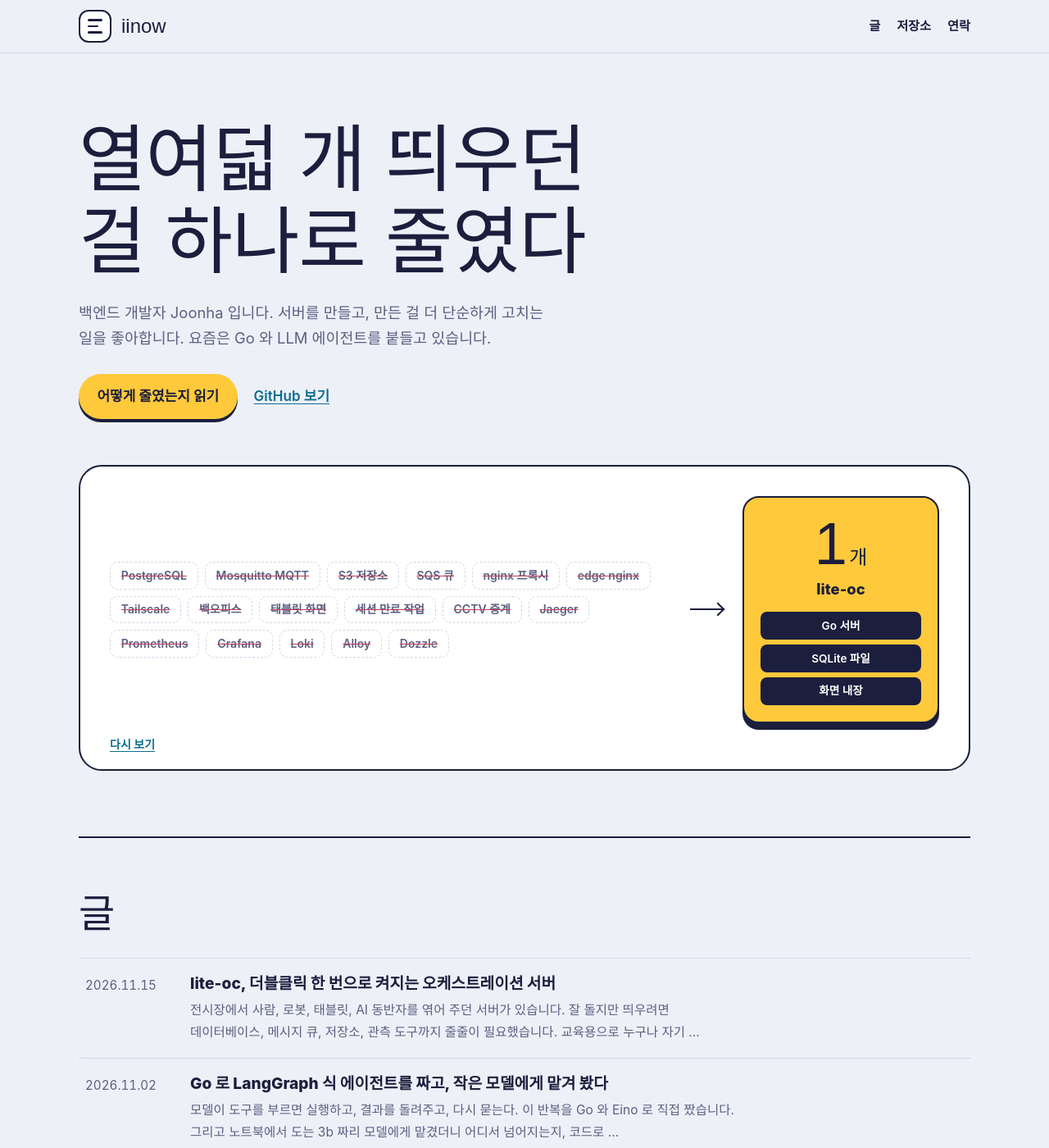
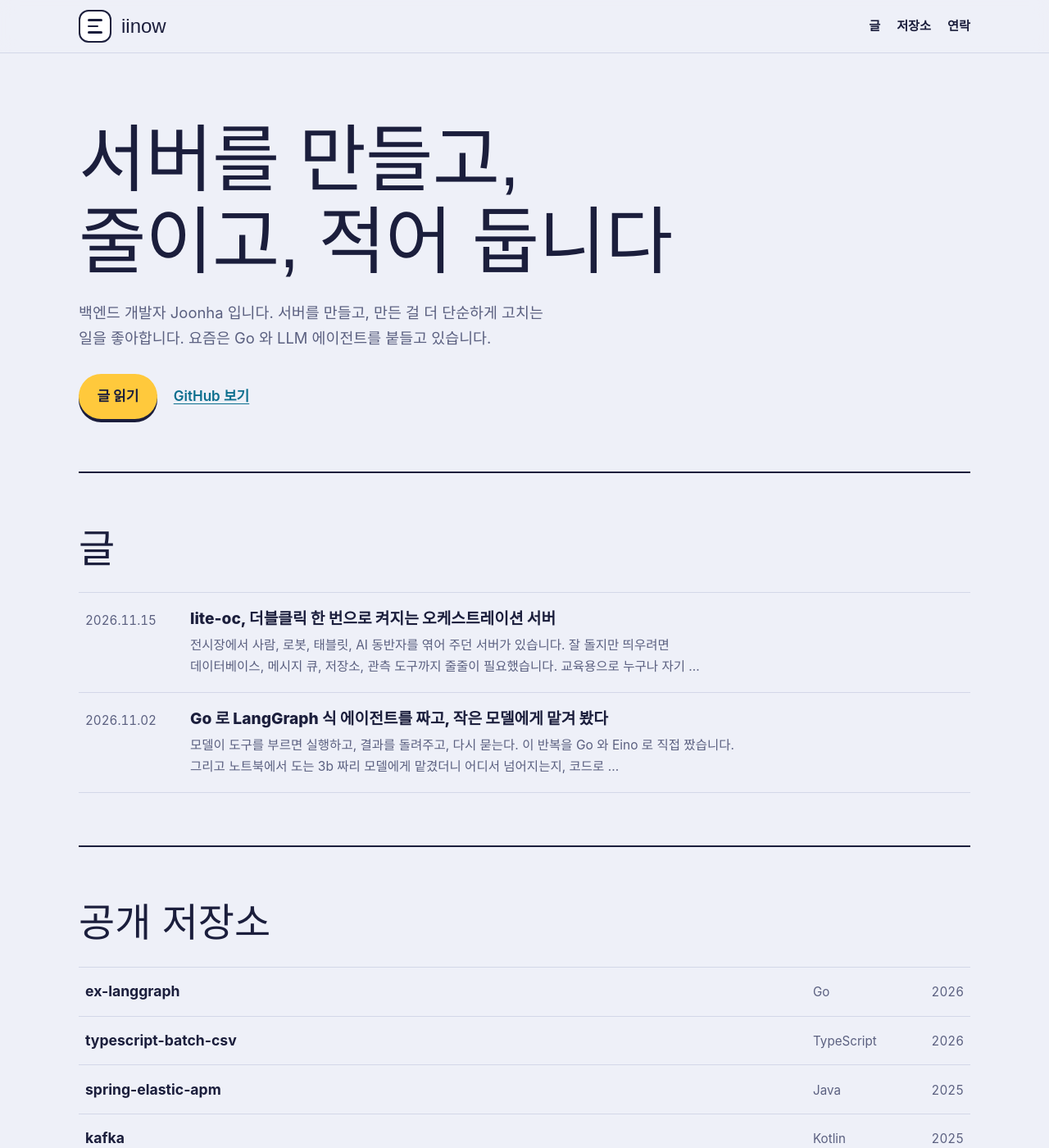
Before and after one commit to iinow/iinow.github.io, a Jekyll site: the page built from index.html, in a window 1280 px wide and 1400 px high. Shown: the whole window at 82% size. Built offline with Jekyll 4.4.1, drawn with Linux system fonts in a browser that asks for light colours; some web fonts are replaced.

Commit message:
첫 화면 히어로를 소개만 남기고, 합쳐지는 애니메이션은 lite-oc 글 안으로
Co-Authored-By: Claude Fable 5.2 <noreply@anthropic.com>

```diff
--- a/index.html
+++ b/index.html
@@ -3,28 +3,12 @@ layout: default
 ---
 <section class="hero">
   <div class="hero-text">
-    <h1>열여덟 개 띄우던 걸 하나로 줄였다</h1>
+    <h1>서버를 만들고, 줄이고, 적어 둡니다</h1>
     <p class="lead">백엔드 개발자 Joonha 입니다. 서버를 만들고, 만든 걸 더 단순하게 고치는 일을 좋아합니다. 요즘은 Go 와 LLM 에이전트를 붙들고 있습니다.</p>
     <p class="hero-links">
-      <a class="btn" href="/posts/lite-oc/">어떻게 줄였는지 읽기</a>
+      <a class="btn" href="#posts">글 읽기</a>
       <a class="plain" href="https://github.com/iinow">GitHub 보기</a>
     </p>
-  </div>
-
-  <div class="stage" id="stage">
-    <div class="cloud" id="cloud" aria-hidden="true"></div>
-    <div class="arrow" aria-hidden="true"></div>
-    <div class="box" id="box">
-      <p class="count"><span id="count">18</span><span class="unit">개</span></p>
-      <p class="box-name">lite-oc</p>
-      <ul class="inside">
-        <li>Go 서버</li>
-        <li>SQLite 파일</li>
-        <li>화면 내장</li>
-      </ul>
-    </div>
-    <p class="sr-only">PostgreSQL, MQTT, S3, SQS, nginx, Grafana 등 따로 띄우던 서비스 열여덟 개가 실행 파일 하나로 합쳐졌다.</p>
-    <button class="replay" id="replay" type="button">다시 보기</button>
   </div>
 </section>
 
--- a/main.js
+++ b/main.js
@@ -3,7 +3,7 @@ if ('serviceWorker' in navigator) {
   navigator.serviceWorker.getRegistrations().then((rs) => rs.forEach((r) => r.unregister())).catch(() => {})
 }
 
-// ── 히어로: 따로 띄우던 서비스가 상자 하나로 들어간다 ──
+// ── lite-oc 글: 따로 띄우던 서비스가 상자 하나로 들어간다 ──
 const SERVICES = [
   'PostgreSQL', 'Mosquitto MQTT', 'S3 저장소', 'SQS 큐', 'nginx 프록시', 'edge nginx',
   'Tailscale', '백오피스', '태블릿 화면', '세션 만료 작업', 'CCTV 중계',
@@ -78,8 +78,13 @@ if (cloud) {
 
   replay.addEventListener('click', play)
   replay.disabled = true
-  if (document.readyState === 'complete') play()
-  else addEventListener('load', play)
+  // 무대가 화면에 들어오면 한 번 재생
+  if ('IntersectionObserver' in window) {
+    const io = new IntersectionObserver((es) => {
+      if (es.some((e) => e.isIntersecting)) { io.disconnect(); play() }
+    }, { threshold: 0.6 })
+    io.observe(box)
+  } else play()
 }
 
 // ── 화면 탭: <div class="shots"> 마다 따로 동작 ──
--- a/style.css
+++ b/style.css
@@ -95,7 +95,7 @@ main { padding: 0 1rem; }
 /* 히어로 */
 .hero {
   max-width: var(--wrap); margin: 0 auto;
-  padding: clamp(2.5rem, 7vw, 5rem) 0 clamp(3rem, 7vw, 5rem);
+  padding: clamp(2.5rem, 7vw, 5rem) 0 clamp(2.5rem, 6vw, 4rem);
   display: grid; gap: clamp(2rem, 5vw, 3.5rem);
 }
 .hero h1 {
@@ -163,7 +163,10 @@ main { padding: 0 1rem; }
 .summary { margin-top: 1.25rem; font-size: 1.15rem; }
 
 .prose > * { max-width: var(--text); }
-.prose > .facts, .prose > .shots, .prose > .wide, .prose > .loop { max-width: none; }
+.prose > .facts, .prose > .shots, .prose > .wide, .prose > .loop, .prose > .stage { max-width: none; }
+.prose > .stage { margin-top: 1.25rem; }
+.stage .sr-only { margin: 0; }
+
 .prose h2 { font-size: 1.4rem; font-weight: 800; margin-top: 2.75rem; line-height: 1.35; }
 .prose h3 { font-size: 1.15rem; font-weight: 800; margin-top: 2rem; }
 .prose p, .prose > ul, .prose > ol, .prose blockquote, .prose pre, .prose > figure, .prose > img { margin-top: 0.9rem; }
```
Also changed, not shown: _posts/2026-11-15-lite-oc.md (+16 -0 lines), README.md.
